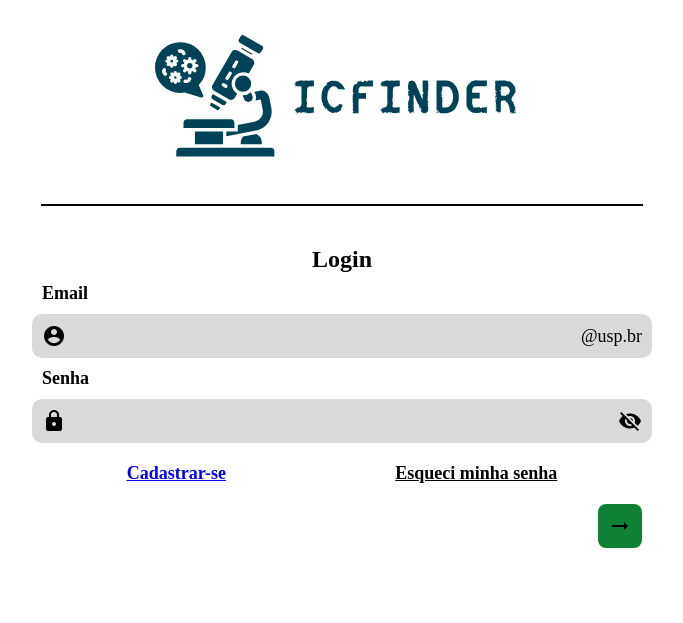
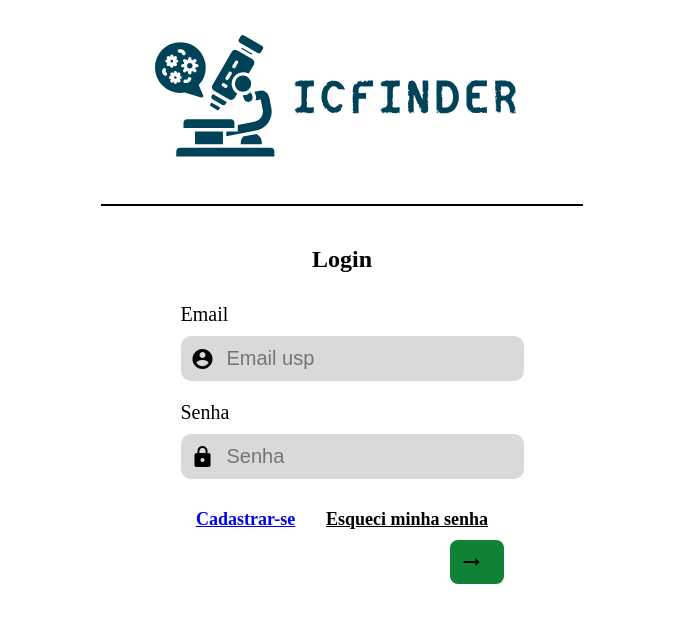
Before and after one commit to Eduds007/icfinder, a Django app: page /login/ in a window 1280 px wide. Shown: the part 74-697 px from the top of the page, without its empty margins (298-981 px from the left). Run offline with Django 4.2, Linux system fonts and the light colour scheme.

Commit message:
inputs  de email e senha na parte de login

```diff
--- a/icfinder_app/forms.py
+++ b/icfinder_app/forms.py
@@ -1,8 +1,33 @@
 from django import forms
-from django.contrib.auth.forms import UserCreationForm
+from django.contrib.auth.forms import UserCreationForm, AuthenticationForm
 from .models import Users
+from django.core.exceptions import ValidationError
+
+class CustomAuthenticationForm(AuthenticationForm):
+    widgets = {
+        'username': forms.TextInput(attrs={'style': 'font-size: 20px; background: transparent; border: none; outline: none; color: black;', 'placeholder': 'Email usp'}),
+        'password': forms.PasswordInput(attrs={'style': 'font-size: 20px; background: transparent; border: none; outline: none; color: black;', 'placeholder': 'Senha' }),
+    }
+
+    username = forms.CharField(widget=widgets['username'])
+    password = forms.CharField(widget=widgets['password'])
 
 class CustomUserCreationForm(UserCreationForm):
     class Meta:
         model = Users
         fields = ['first_name', 'last_name', 'interests', 'email', 'phone_number', 'short_bio']
+        labels = {
+            'first_name': 'Nome',
+            'last_name': 'Sobrenome',
+            'interests': 'Interesses',
+            'email': 'Email',
+            'phone_number': 'Celular',
+            'short_bio': 'Short Bio',
+        }
+
+    # aceitar apenas emails no domínio usp
+    #def clean_email(self):
+    #    email = self.cleaned_data.get('email')
+    #    if email and not email.endswith('@usp.br'):
+    #        raise ValidationError("Insira seu email USP.")
+    #    return email
--- a/icfinder_app/templates/icfinder_app/login.html
+++ b/icfinder_app/templates/icfinder_app/login.html
@@ -18,18 +18,20 @@ Página Inicial
       <div class="separator"></div>
       <div class="login-section">
         <div class="login-title">Login</div>
+        <form method="post" action="{% url 'login' %}">
+          {% csrf_token %}
           <div class="input-section">
             <div class="input-label">Email</div>
             <div class="input-field">
               <div class="icon">account_circle</div>
-            <div class="input-text">@usp.br</div>
+              <span class="custom-input">{{ login_form.username }}</span>
             </div>
           </div>
           <div class="input-section">
             <div class="input-label">Senha</div>
             <div class="input-field">
               <div class="icon">lock</div>
-            <div class="icon">visibility_off</div>
+              <span class="custom-input">{{ login_form.password }}</span>
             </div>
           </div>
           <div class="button-section">
@@ -41,10 +43,13 @@ Página Inicial
             <div class="button">Esqueci minha senha</div>
           </div>
           <div class="login-button">
+            <button type="submit">
               <div class="arrow-icon">
                 <span class="icon">arrow_right_alt</span>
               </div>
+            </button>
           </div>
+        </form>
       </div>
     </div>
   </div>
--- a/icfinder_app/templates/icfinder_app/register.html
+++ b/icfinder_app/templates/icfinder_app/register.html
@@ -1,9 +1,13 @@
 {% extends 'base.html' %}
+
+{% block title %}
+Cadastro
+{% endblock title %}
 
 {% block content %}
 <form method="post" action="{% url 'register' %}">
     {% csrf_token %}
     {{ form.as_p }}
-    <button type="submit">Register</button>
+    <button type="submit">Cadastrar</button>
 </form>
 {% endblock content %}
--- a/icfinder_app/urls.py
+++ b/icfinder_app/urls.py
@@ -3,7 +3,7 @@ from django.urls import path
 from . import views
 
 urlpatterns = [
-    path('login/', views.login, name='login'),
+    path('login/', views.login_view, name='login'),
     path('', views.index, name='index'),
     path('register', views.register, name='register')
 ]
--- a/icfinder_app/views.py
+++ b/icfinder_app/views.py
@@ -1,11 +1,24 @@
 from django.shortcuts import render, redirect
 from django.contrib.auth import login
-from django.contrib.auth.forms import UserCreationForm
-from .forms import CustomUserCreationForm
+from .forms import CustomUserCreationForm, CustomAuthenticationForm
 
-def login(request):
-    context = {}
-    return render(request, 'icfinder_app/login.html', context)
+def login_view(request):
+    if request.method == 'POST':
+        login_form = CustomAuthenticationForm(request, request.POST)
+        if login_form.is_valid():
+            user = login_form.get_user()
+            login(request, user)
+            return redirect('index')
+    else:
+        login_form = CustomAuthenticationForm()
+
+    return render(
+        request,
+        'icfinder_app/login.html',
+        {'login_form': login_form}
+    )
+
+
 
 def register(request):
     if request.method == 'POST':
--- a/static/css/style_login.css
+++ b/static/css/style_login.css
@@ -46,7 +46,7 @@ body {
 }
 
 .separator {
-  width: 100%;
+  width: 80%;
   border: 1px solid black;
 }
 
@@ -71,17 +71,12 @@ body {
   width: 100%;
   display: flex;
   flex-direction: column;
-  align-items: center;
   justify-content: space-between;
   gap: 10px;
+  margin: 20px 0;
 }
-
 .input-label {
-  width: 100%;
-  color: black;
-  font-size: 18px;
-  font-weight: 700;
-  text-align: left;
+  font-size: 20px;
 }
 
 .input-field {
@@ -91,7 +86,6 @@ body {
   border-radius: 10px;
   overflow: hidden;
   display: flex;
-  justify-content: space-between;
   align-items: center;
 }
 
@@ -101,6 +95,7 @@ body {
   font-family: 'Material Icons';
   font-weight: 400;
   vertical-align: middle;
+  margin-right: 10px;
 }
 
 .input-text {
@@ -108,6 +103,10 @@ body {
   color: black;
   font-size: 18px;
   line-height: 24px;
+}
+
+.custom-input {
+  flex: 1;
 }
 
 .button-section {
@@ -132,7 +131,7 @@ body {
   align-items: center;
 }
 
-.arrow-icon {
+button[type="submit"] {
   padding: 10px;
   background: #0F8236;
   border-radius: 8px;
@@ -142,7 +141,13 @@ body {
   align-items: center;
   gap: 5px;
   color: white;
-  font-size: 36px;
+  font-weight: 600;
+  border: none;
+  cursor: pointer;
+}
+
+.arrow-icon {
+  font-size: 10px;
 }
 
 @media (max-width: 600px) {
```
Also changed, not shown: icfinder_app/templates/icfinder_app/index.html (added, +9 -0 lines), static/css/style.css (line endings or trailing spaces). Lines whose indentation alone changed are shown as unchanged.
